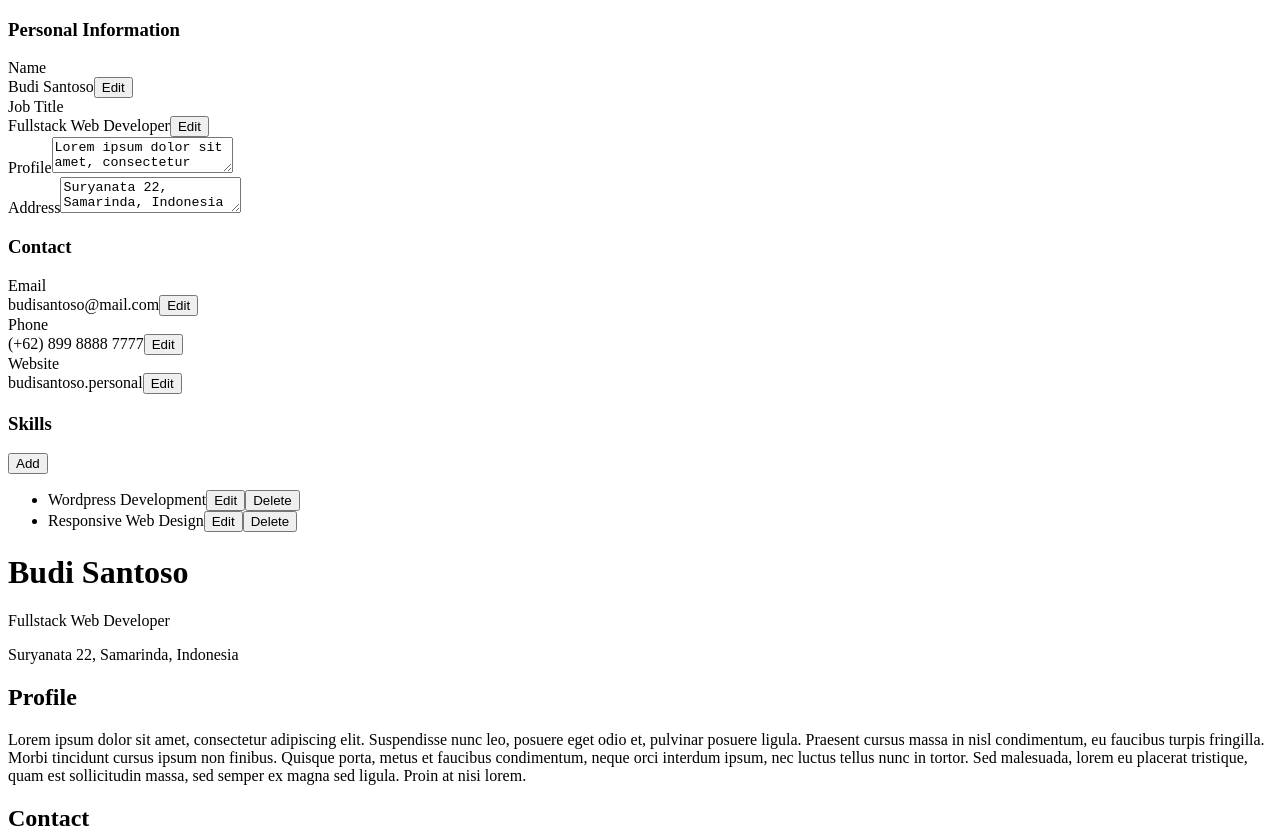
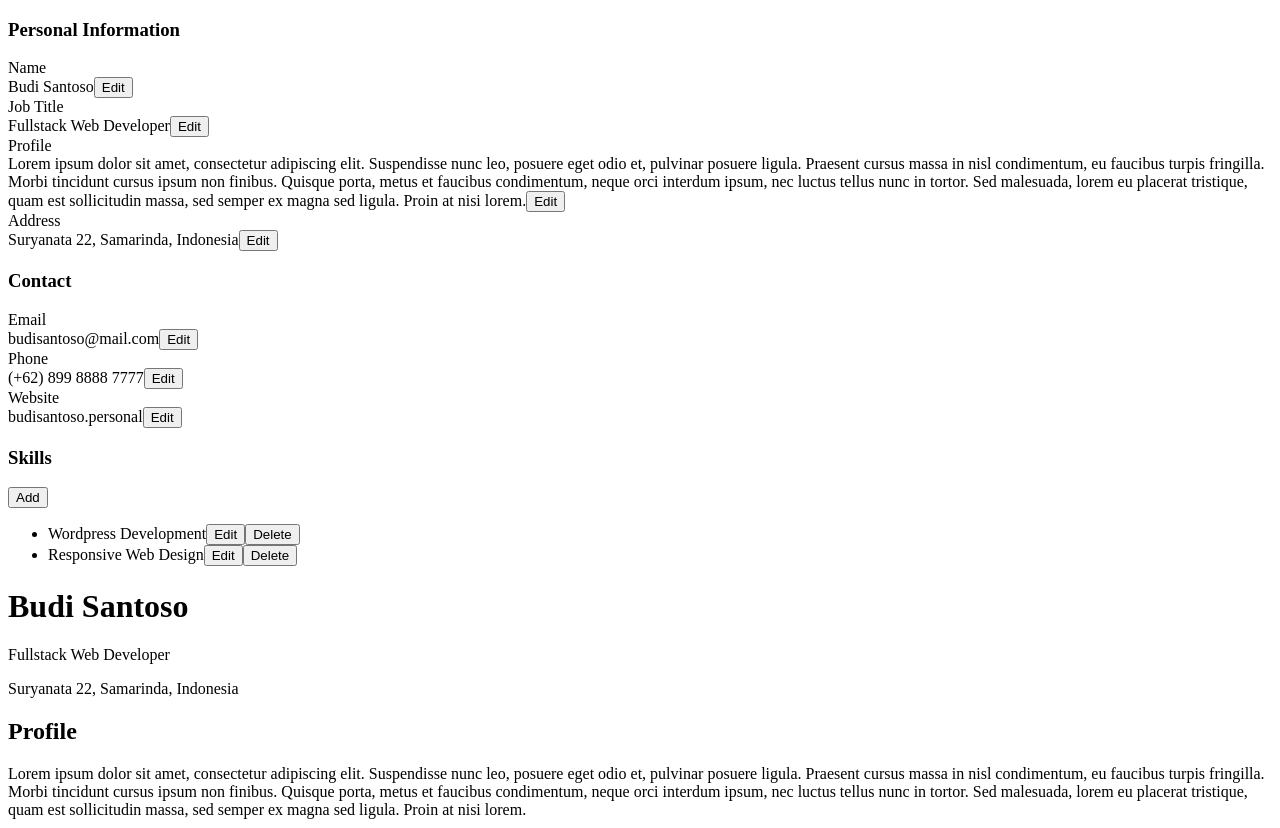
Before and after one commit to roaayala/cv-builder, a React (Vite) app: page / in a window 1280 px wide. Shown: the top 828 px of the page. Built offline with nearby package versions, Linux system fonts and the light colour scheme.

Commit message:
components/forms/TextareaInput: expand

```diff
--- a/src/components/forms/TextareaInput.jsx
+++ b/src/components/forms/TextareaInput.jsx
@@ -1,4 +1,5 @@
 import { useState } from "react";
+import Button from "../commons/Button";
 
 export default function TextareaInput({
   id,
@@ -8,21 +9,40 @@ export default function TextareaInput({
   value,
   onChange,
 }) {
-  const [profile, setProfile] = useState(value);
+  const [isEdit, setIsEdit] = useState(false);
+
+  const handleEdit = (e) => {
+    e.preventDefault();
+    setIsEdit(true);
+  };
+
+  const handleSave = (e) => {
+    e.preventDefault();
+    setIsEdit(false);
+  };
+
   return (
     <div>
       <label htmlFor={id}>{label}</label>
+      {isEdit ? (
+        <div>
           <textarea
             name={id}
             id={id}
             placeholder={placeholder}
             required={required}
-        onChange={(e) => {
-          onChange(e);
-          setProfile(e.target.value);
-        }}
-        value={profile}
+            onChange={onChange}
+            value={value}
           />
+
+          <Button text="Save" onClick={handleSave} />
+        </div>
+      ) : (
+        <div>
+          <span>{value}</span>
+          <Button text="Edit" onClick={handleEdit} />
+        </div>
+      )}
     </div>
   );
 }
```
Lines whose indentation alone changed are shown as unchanged.
